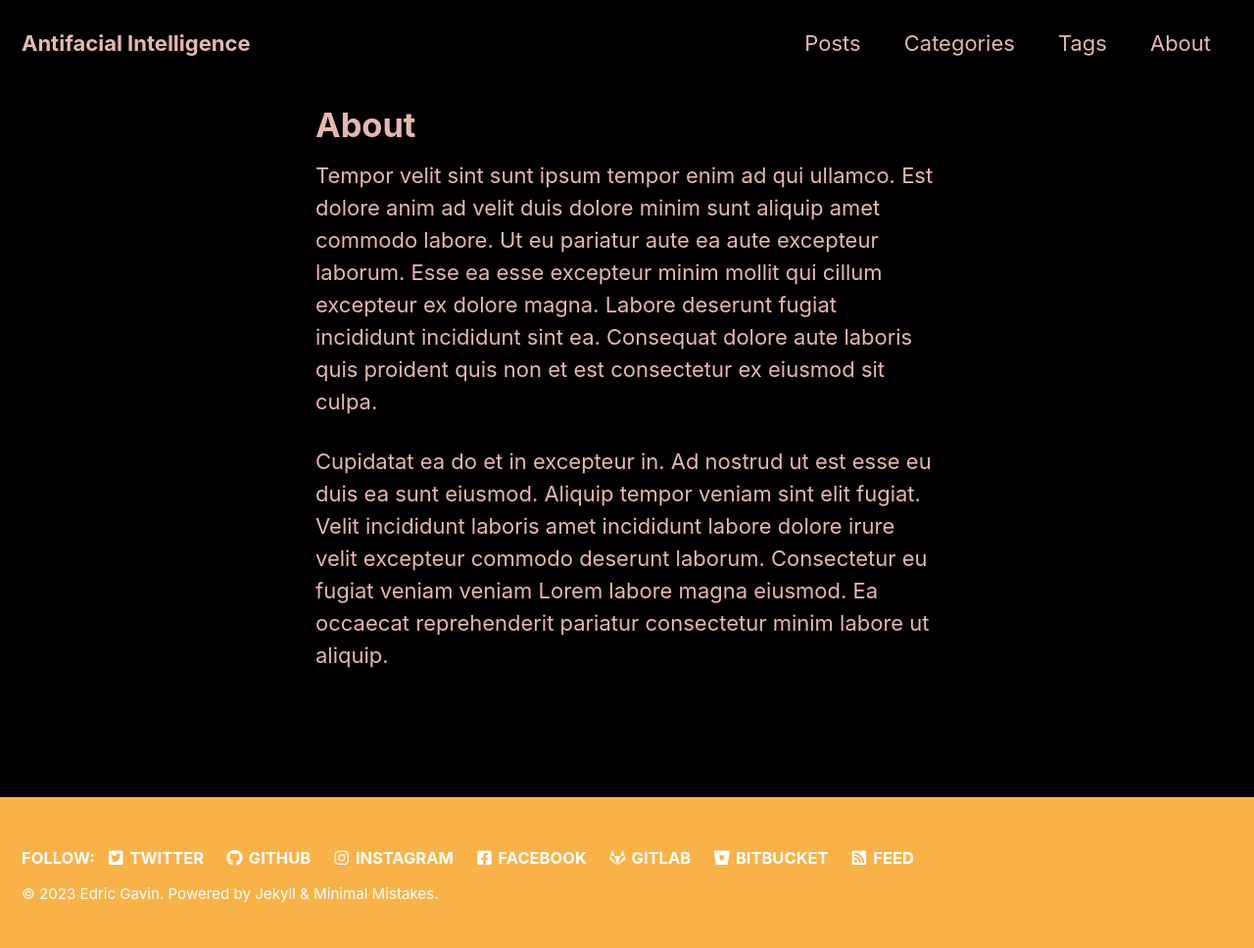
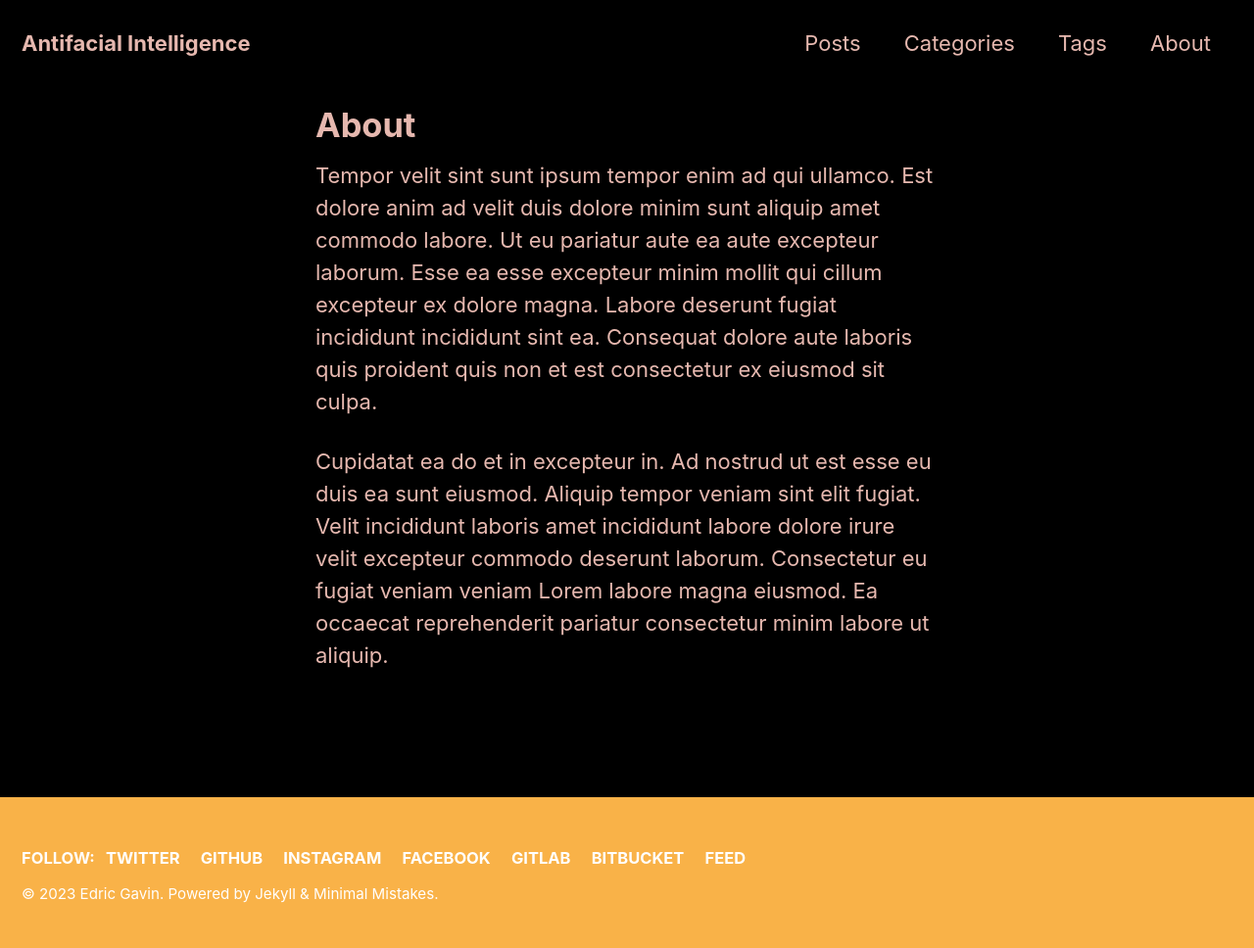
Before and after one commit to antifacialintelligence/antifacialintelligence.github.io, a Jekyll site: the page built from _pages/about.md, in a window 1280 px wide. Shown: the whole page at 98% size. Built offline with Jekyll 4.4.1, drawn with Linux system fonts in a browser that asks for light colours; cached includes are drawn as plain includes.

Commit message:
Update head.html

```diff
--- a/_includes/head.html
+++ b/_includes/head.html
@@ -15,8 +15,8 @@
 
 <!-- For all browsers -->
 <link rel="stylesheet" href="{{ '/assets/css/main.css' | relative_url }}">
-<link rel="preload" href="https://cdn.jsdelivr.net/npm/@fortawesome/fontawesome-free@5/css/all.min.css" as="style" onload="this.onload=null;this.rel='stylesheet'">
-<noscript><link rel="stylesheet" href="https://cdn.jsdelivr.net/npm/@fortawesome/fontawesome-free@5/css/all.min.css"></noscript>
+{% comment %}{% raw %} <link rel="preload" href="https://cdn.jsdelivr.net/npm/@fortawesome/fontawesome-free@5/css/all.min.css" as="style" onload="this.onload=null;this.rel='stylesheet'">{% endraw %}{% endcomment %}
+{% comment %}{% raw %} <noscript><link rel="stylesheet" href="https://cdn.jsdelivr.net/npm/@fortawesome/fontawesome-free@5/css/all.min.css"></noscript>{% endraw %}{% endcomment %}
 {% if site.head_scripts %}
   {% for script in site.head_scripts %}
     <script src="{{ script | relative_url }}"></script>
```
